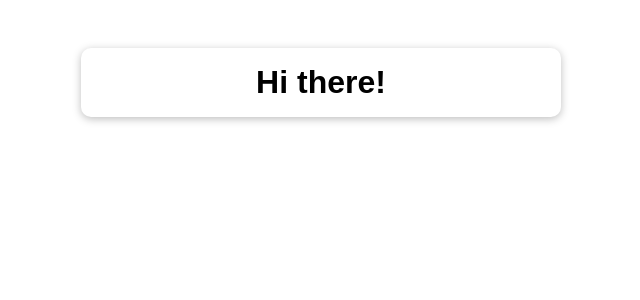
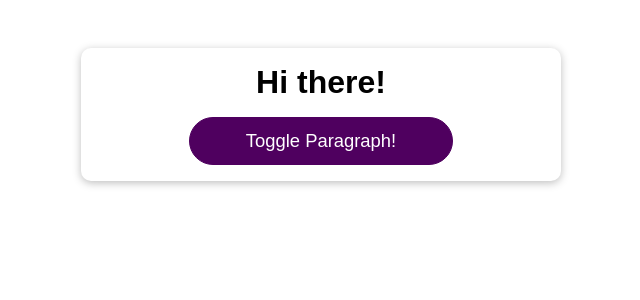
Before and after one commit to Tsitsey91/React-Complete-Guide-Course, a React (Create React App) app: page / in a window 1280 px wide. Shown: the top 300 px of the page, without its empty margins (319-959 px from the left). Built offline with nearby package versions, Linux system fonts and the light colour scheme.

Commit message:
A Closer look at child component re-evaluation

```diff
--- a/src/App.css
+++ b/src/App.css
@@ -5,6 +5,7 @@
   background: white;
   box-shadow: 0 2px 8px rgba(0, 0, 0, 0.26);
   border-radius: 10px;
+  text-align: center;
 }
 
 .app h1 {
--- a/src/App.js
+++ b/src/App.js
@@ -1,11 +1,23 @@
-import React from 'react';
-
+import React, { useState } from 'react';
+import Button from './components/UI/Button/Button'
 import './App.css';
+import DemoOutput from './components/UI/Button/Demo/DemoOutput';
 
 function App() {
+  const [showParagraph, setShowParagraph] = useState(false)
+
+  console.log('APP RUNNING')
+
+  const handleToggleParagraph = () => {
+    setShowParagraph((prevShowParagraph) => {
+      return !prevShowParagraph
+    })
+  }
   return (
     <div className="app">
       <h1>Hi there!</h1>
+      <DemoOutput show={showParagraph} />
+      <Button onClick={handleToggleParagraph}>Toggle Paragraph!</Button>
     </div>
   );
 }
--- /dev/null
+++ b/src/components/UI/Button/Demo/DemoOutput.js
@@ -0,0 +1,8 @@
+import React from "react";
+
+const DemoOutput = props => {
+    console.log('DemoOuput RUNNING')
+    return <p>{props.show ? 'This is new !' : ''}</p>
+}
+
+export default DemoOutput
```
Also changed, not shown: src/components/UI/Button/Button.module.css (line endings or trailing spaces).
